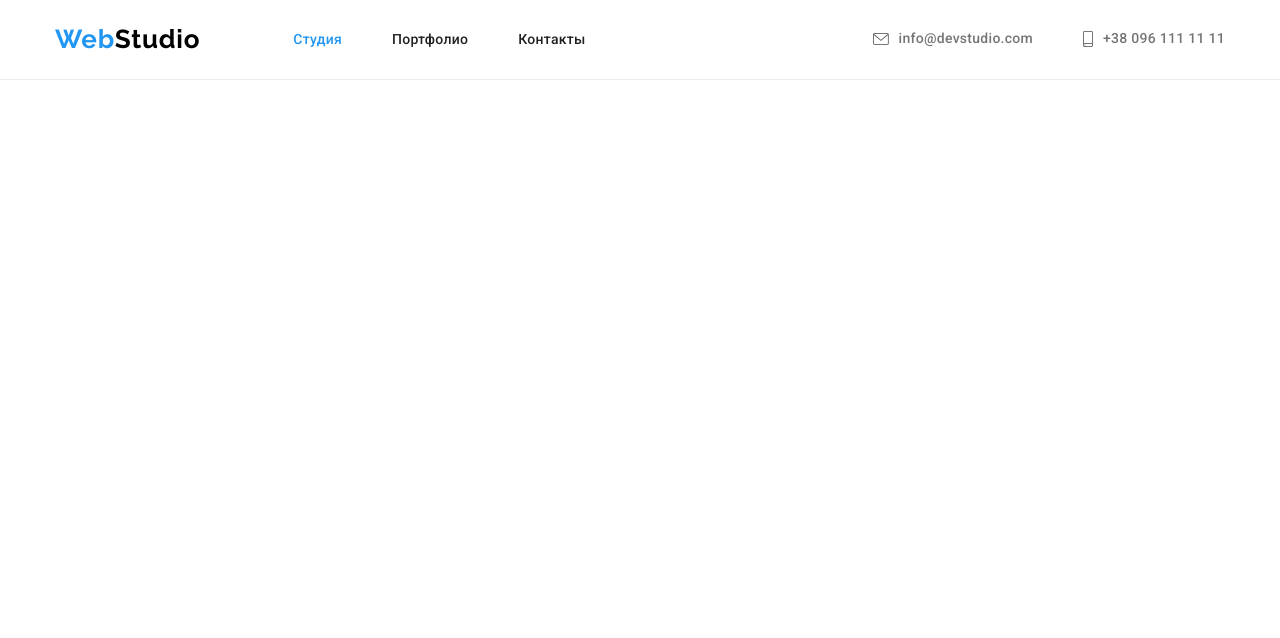
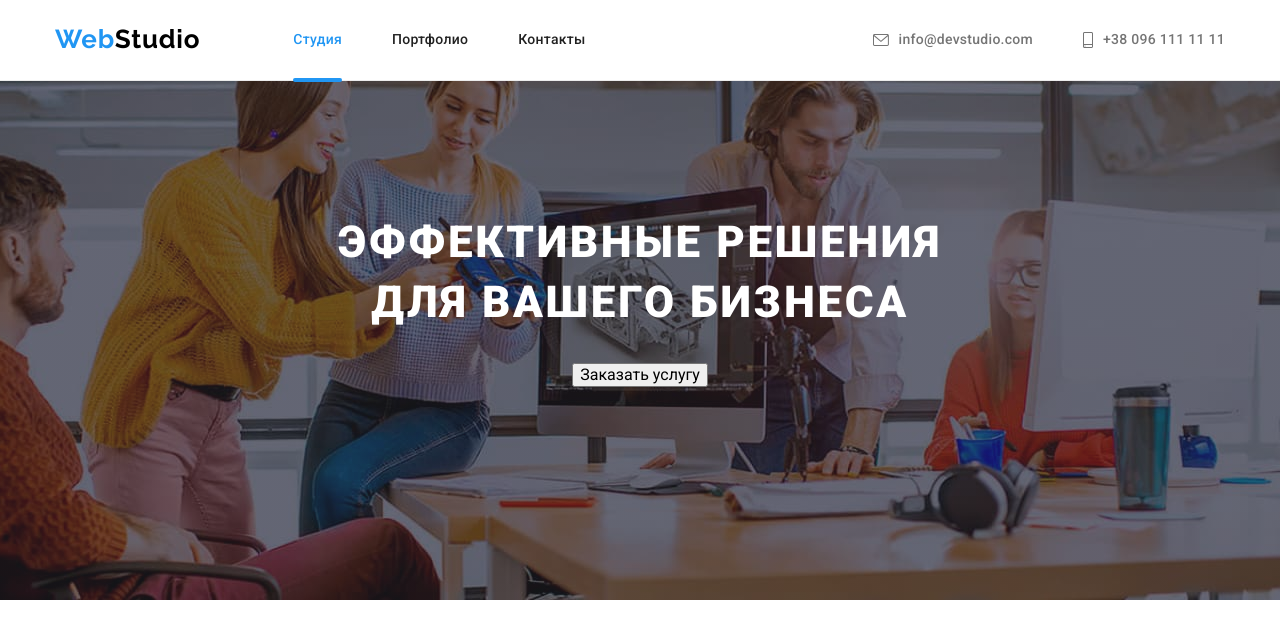
Before and after one commit to mpaukov/goit-markup-hw-07, a plain HTML site: page index.html in a window 1280 px wide. Drawn offline with nearby package versions, Linux system fonts and the light colour scheme.

Commit message:
add section hero

```diff
--- a/index.html
+++ b/index.html
@@ -63,5 +63,15 @@
         </ul>
       </div>
     </header>
+    <main>
+      <section class="section hero">
+        <div class="container">
+          <h1 class="hero__title">Эффективные решения для вашего бизнеса</h1>
+          <button class="" type="button" data-modal-open>
+            Заказать услугу
+          </button>
+        </div>
+      </section>
+    </main>
   </body>
 </html>
--- a/sass/components/_contacts.scss
+++ b/sass/components/_contacts.scss
@@ -11,7 +11,15 @@
   display: flex;
   align-items: center;
 
+  padding-top: 32px;
+  padding-bottom: 32px;
+
   @extend %link;
   color: $current-text-color;
+  transition: color $duration $function;
 
+  &:hover,
+  &:focus {
+    color: $accent-color;
+  }
 }
--- a/sass/components/_container.scss
+++ b/sass/components/_container.scss
@@ -6,4 +6,8 @@
   .page-header & {
     display: flex;
   }
+
+  .hero & {
+    width: 696px;
+  }
 }
--- /dev/null
+++ b/sass/components/_hero.scss
@@ -0,0 +1,31 @@
+.hero {
+  display: flex;
+  align-items: center;
+  max-width: 1600px;
+  min-height: 600px;
+  margin-right: auto;
+  margin-left: auto;
+
+  background-color: $minor-background-color;
+  background-image: linear-gradient(
+      to right,
+      rgba(47, 48, 58, 0.4),
+      rgba(47, 48, 58, 0.4)
+    ),
+    url("../../images/hero-img-sq.jpg");
+  background-repeat: no-repeat;
+  background-position: center;
+  background-size: cover;
+}
+
+.hero__title {
+  margin: 0 auto 30px;
+  padding: 0;
+
+  color: $current-light-color;
+  font-weight: 900;
+  font-size: 44px;
+  line-height: 1.36;
+  letter-spacing: 0.06em;
+  text-transform: uppercase;
+}
--- a/sass/components/_navigation.scss
+++ b/sass/components/_navigation.scss
@@ -14,9 +14,36 @@
 
 .navigation__link {
   @extend %link;
+
+  display: block;
+  position: relative;
+
+  padding-top: 32px;
+  padding-bottom: 32px;
+
   color: $current-title-color;
+  transition: color $duration $function;
 
   &--current {
     color: $accent-color;
+
+    &::after {
+      content: "";
+
+      position: absolute;
+      left: 0;
+      bottom: -2px;
+
+      display: block;
+      width: 100%;
+      height: 4px;
+      background-color: $accent-color;
+      border-radius: 2px;
+    }
+  }
+
+  &:hover,
+  &:focus {
+    color: $accent-color;
   }
 }
--- a/sass/main.scss
+++ b/sass/main.scss
@@ -8,3 +8,4 @@
 @import "./components/navigation";
 @import "./components/logo";
 @import "./components/contacts";
+@import "./components/hero";
--- a/sass/utils/_variables.scss
+++ b/sass/utils/_variables.scss
@@ -3,6 +3,7 @@ $logo-font: Raleway, sans-serif;
 
 $current-light-color: #ffffff;
 $current-dark-color: #000000;
+$minor-background-color: #2f303a;
 $line-color: #ececec;
 
 $current-text-color: #757575;
```
Also changed, not shown: css/main.css, css/main.min.css, 2 other files.
